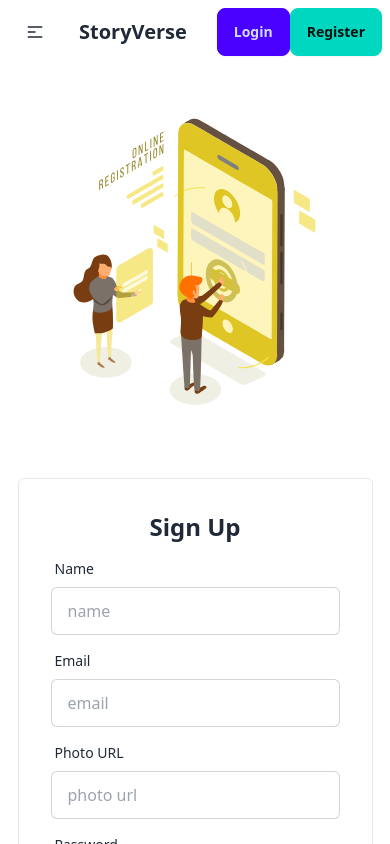
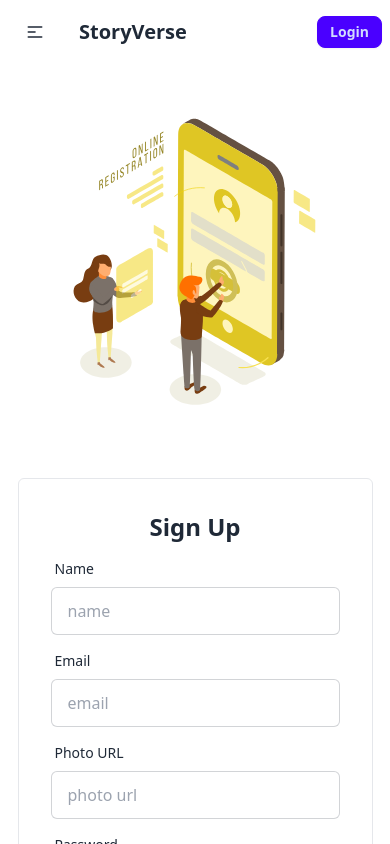
Before and after one commit to joysaha023/storyverse-client-side, a React (Vite) app: page /register in a window 390 px wide. Shown: the top 844 px of the page. Built offline with nearby package versions, Linux system fonts and the light colour scheme; no server answers.

Commit message:
login and register page navigation

```diff
--- a/src/Components/Shared/Navbar.jsx
+++ b/src/Components/Shared/Navbar.jsx
@@ -149,11 +149,11 @@ const Navbar = () => {
             </button>
           </div>
         ) : (
-          <div>
-            <Link to={"/login"} className="btn btn-primary">
+          <div className="flex ">
+            <Link to={"/login"} className="btn btn-sm lg:btn-md btn-primary">
               Login
             </Link>
-            <Link to={"/register"} className="btn btn-accent">
+            <Link to={"/register"} className="btn hidden md:flex btn-accent">
               Register
             </Link>
           </div>
--- a/src/Pages/LoginPage/LoginPage.jsx
+++ b/src/Pages/LoginPage/LoginPage.jsx
@@ -3,12 +3,14 @@ import login from './login2.json';
 import Lottie from "lottie-react";
 import { useForm } from "react-hook-form";
 import { FaGithub, FaGoogle, FaRegEye, FaRegEyeSlash } from "react-icons/fa6";
-import { Link } from "react-router-dom";
+import { Link, useLocation, useNavigate } from "react-router-dom";
 import useAuth from "../../Hooks/useAuth";
 
 const LoginPage = () => {
     const {signIn, googleSignIn} = useAuth()
   const [showPassword, setShowPassword] = useState(false);
+  const location = useLocation();
+  const navigate = useNavigate()
   const {
     register,
     handleSubmit,
@@ -23,6 +25,7 @@ const LoginPage = () => {
     signIn(email, password)
     .then(result => {
      console.log(result.user)
+     navigate(location?.state ? location.state: '/');
     })
     .catch(error => {
 
@@ -33,6 +36,7 @@ const LoginPage = () => {
     googleSignIn()
     .then(result => {
         console.log(result.user)
+        navigate(location?.state ? location.state: '/');
     })
     .catch()
   }
--- a/src/Pages/Register/Register.jsx
+++ b/src/Pages/Register/Register.jsx
@@ -4,12 +4,14 @@ import useAuth from '../../Hooks/useAuth'
 import registration from './registration.json';
 import Lottie from "lottie-react";
 import { FaRegEye, FaRegEyeSlash } from "react-icons/fa6";
-import { Link } from "react-router-dom";
+import { Link, useLocation, useNavigate } from "react-router-dom";
 
 const Register = () => {
     const {createuser, logOut, updateuserProfile} = useAuth();
     const [showPassword, setShowPassword] = useState(false);
     const [passwordError, setPasswordError] = useState("");
+    const location = useLocation();
+    const navigate = useNavigate();
 
     const {
         register,
@@ -48,6 +50,7 @@ const Register = () => {
             .then(() => {
               logOut()
               console.log(result.user)
+              navigate('/login')
             })
           })
           .catch((error) => {
```
